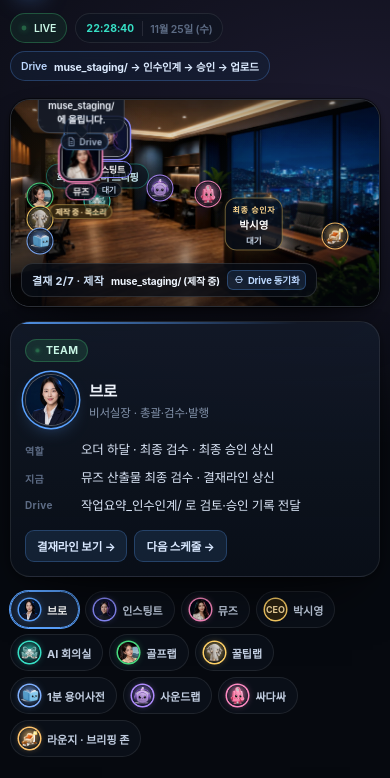
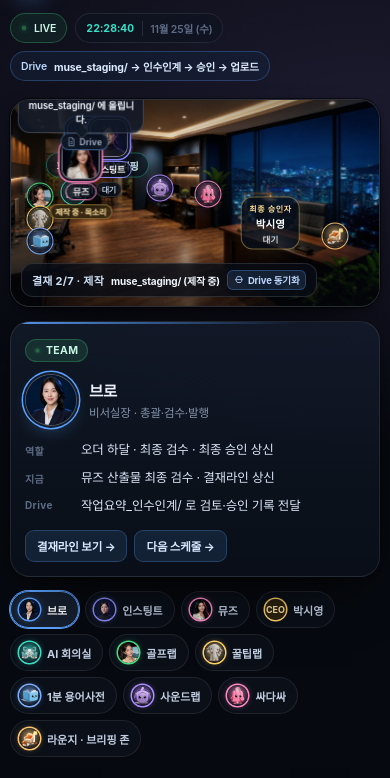
Before and after one commit to pdy1124-cyber/ai-office, a plain HTML site: page index.html in a window 390 px wide. Shown: the part 55-833 px from the top of the page. Drawn offline with Linux system fonts and the light colour scheme.

Commit message:
v3.0.1: 말풍선 폭·회의실 마커·승인 데스크 위치 보정

```diff
--- a/index.html
+++ b/index.html
@@ -165,7 +165,7 @@ body{
 /* speech bubble */
 .w-bubble{
   position:absolute;left:50%;bottom:calc(100% + 8px);transform:translate(-50%,4px);
-  max-width:190px;padding:8px 11px;border-radius:12px;
+  width:max-content;max-width:200px;padding:8px 11px;border-radius:12px;
   font-size:11.5px;font-weight:600;line-height:1.42;color:#f2f7ff;letter-spacing:-.01em;
   background:rgba(16,24,38,.9);border:1px solid rgba(255,255,255,.18);
   box-shadow:0 16px 34px -16px rgba(0,0,0,.95);
@@ -405,7 +405,7 @@ footer code{font-family:ui-monospace,SFMono-Regular,Menlo,monospace;font-size:10
   .w-ava{width:44px;height:44px;border-radius:12px}
   .w-name{font-size:9.5px;padding:1px 6px}
   .w-st{font-size:8.5px;padding:1px 5px}
-  .w-bubble{font-size:10px;max-width:150px;padding:6px 9px}
+  .w-bubble{font-size:10px;max-width:158px;padding:6px 9px}
   .station img{width:22px;height:22px}
   .station span{font-size:8.5px;padding:1px 5px}
   .ceo{padding:6px 9px 5px;gap:2px}
@@ -483,9 +483,9 @@ footer code{font-family:ui-monospace,SFMono-Regular,Menlo,monospace;font-size:10
       <div class="atmo"></div>
 
       <div class="stations" id="stations"></div>
-      <span class="room-tag" style="--x:23.5%;--y:37%">회의실 · 오더 브리핑</span>
+      <span class="room-tag" style="--x:23.5%;--y:31.5%">회의실 · 오더 브리핑</span>
 
-      <button class="ceo" id="ceoDesk" style="--x:66%;--y:60%" data-id="ceo" aria-label="박시영 최종 승인자 — 승인 데스크">
+      <button class="ceo" id="ceoDesk" style="--x:70.5%;--y:59.5%" data-id="ceo" aria-label="박시영 최종 승인자 — 승인 데스크">
         <span class="ceo-k">최종 승인자</span>
         <b>박시영</b>
         <span class="ceo-st" id="ceoSt">대기</span>
@@ -685,7 +685,7 @@ var ZONES = {
   ssada:{ name:"싸다싸", short:"싸다싸", role:"골프·개꿀쇼핑 커머스", color:"#ff8ac2", img:"assets/avatar_ssada.webp", kind:"zone", x:53.5, y:45.5,
     rows:[["운영","싸다싸 골프(티타임·예약처) + 개꿀쇼핑(제휴·할인)"],["집계","제휴·정산 수치는 07:00 / 22:00 수익성 브리핑에서 집계"],["담당","공식 DB·제휴 웹폼·쇼핑 허브 운영"]],
     links:[["다음 스케줄","#sched"]], say:["골프 특가 스캔 중","제휴 정산 22시","티타임 감시 가동"] },
-  meet:{ name:"AI 회의실", short:"회의실", role:"오더 브리핑 · 3인 회의", color:"#37e0c6", img:"assets/avatar_meet.webp", kind:"zone", x:23.5, y:49,
+  meet:{ name:"AI 회의실", short:"회의실", role:"오더 브리핑 · 3인 회의", color:"#37e0c6", img:"assets/avatar_meet.webp", kind:"zone", x:17.2, y:44.5,
     rows:[["용도","오더 브리핑 · 3인 회의 · 수정 지시"],["참석","브로 · 인스팅트 · 뮤즈"],["Drive","회의 결과는 작업요약_인수인계/ 로 전달"]],
     links:[["결재라인 보기","#flowList"]], say:["3인 모두 참석","오더 브리핑 시작","회의록은 인수인계로"] },
   lounge:{ name:"라운지 · 브리핑 존", short:"라운지", role:"오늘 목표 · 브리핑", color:"#ffc36b", img:"assets/avatar_lounge.webp", kind:"zone", x:88, y:66,
@@ -848,6 +848,7 @@ function showTalk(id){
   if (!hud) return;
   hud.textContent = p.say[0];
   clearTimeout(talkTimer);
+  talkTimer = setTimeout(function(){ hud.textContent = lastHud.path; }, 2600);
 }
 
 /* =========================================================
@@ -999,7 +1000,9 @@ function renderFlow(activeTl, finished){
 function setHud(k, path){
   document.getElementById("hudK").textContent = k;
   document.getElementById("hudPath").textContent = path;
+  lastHud = { k:k, path:path };
 }
+var lastHud = { k:"결재라인 대기", path:"새 오더를 시작하세요" };
 
 function resetAll(){
   clearTimeout(stepTimer); clearTimeout(endTimer);
```
